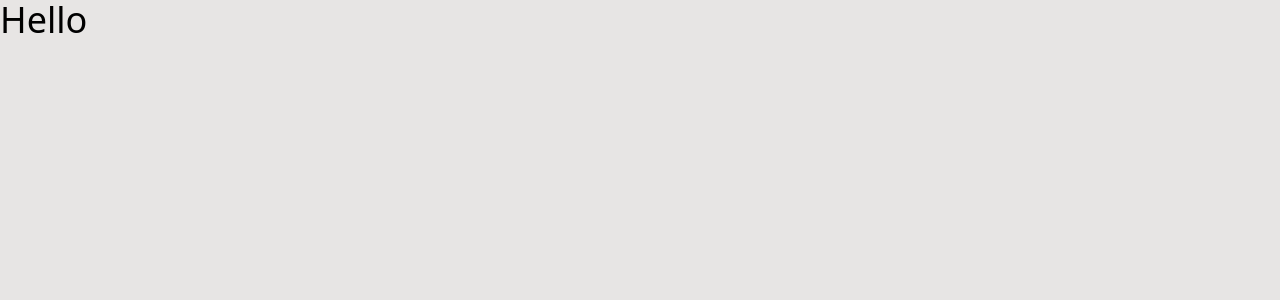
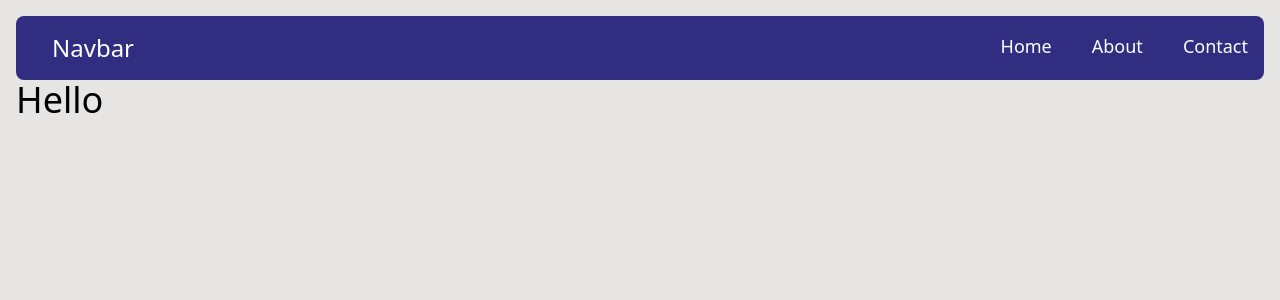
Before and after one commit to kaiwalyakoparkar/Full-Stack-Development-Learning-Path, a React (Create React App) app in the folder Front-End/Tailwind CSS/React Js X Tailwind Css/landing-page/: page / in a window 1280 px wide. Shown: the top 300 px of the page. Built offline with nearby package versions, Linux system fonts and the light colour scheme.

Commit message:
feat: :fire: Created Navbar

```diff
--- a/Front-End/Tailwind CSS/React Js X Tailwind Css/landing-page/public/index.html
+++ b/Front-End/Tailwind CSS/React Js X Tailwind Css/landing-page/public/index.html
@@ -11,7 +11,7 @@
     />
     <title>Landing Page</title>
   </head>
-  <body class="bg-stone-200">
+  <body class="bg-stone-200 p-4">
     <noscript>You need to enable JavaScript to run this app.</noscript>
     <div id="root"></div>
   </body>
--- a/Front-End/Tailwind CSS/React Js X Tailwind Css/landing-page/src/Components/App/App.js
+++ b/Front-End/Tailwind CSS/React Js X Tailwind Css/landing-page/src/Components/App/App.js
@@ -1,6 +1,9 @@
+import Navbar from "../Navbar/Navbar";
+
 export default function App() {
   return (
     <div>
+      <Navbar />
       <h1 className="text-4xl">Hello</h1>
     </div>
   )
--- a/Front-End/Tailwind CSS/React Js X Tailwind Css/landing-page/src/Components/Navbar/Navbar.js
+++ b/Front-End/Tailwind CSS/React Js X Tailwind Css/landing-page/src/Components/Navbar/Navbar.js
@@ -1,7 +1,14 @@
 export default function Navbar() {
     return (
-        <div>
-            <h1 className="text"></h1>
+        <div className="bg-indigo-900 text-white p-2 h-16 rounded-lg flex">
+            <div className="flex w-4/5">
+                <h1 className="mx-5 p-2 text-2xl">Navbar</h1>
+            </div>
+            <div className="flex space-x-10 p-2 text-lg">
+                <p className="cursor-pointer hover:text-amber-400 transition duration-150 ease-out hover:ease-in">Home</p>
+                <p className="cursor-pointer hover:text-amber-400 transition duration-150 ease-out hover:ease-in">About</p>
+                <p className="cursor-pointer hover:text-amber-400 transition duration-150 ease-out hover:ease-in">Contact</p>
+            </div>
         </div>
     )
 }
```
